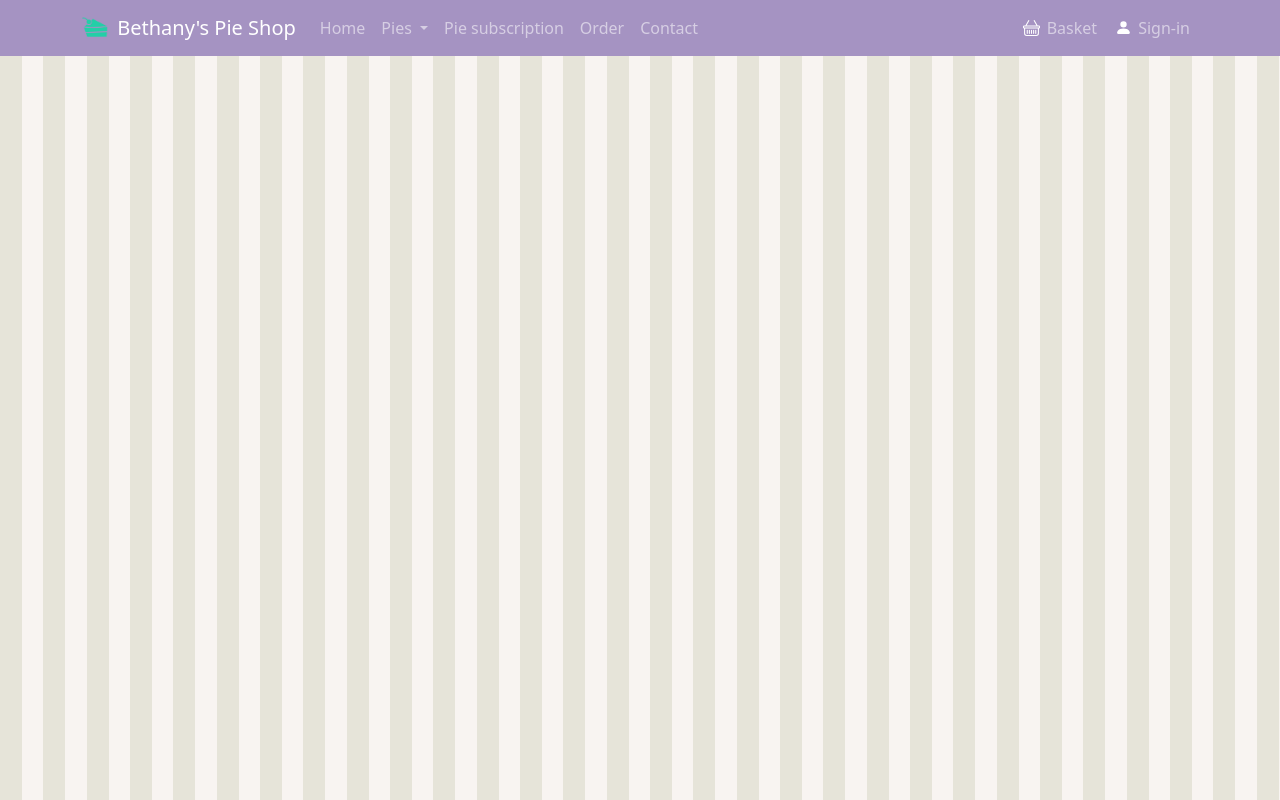
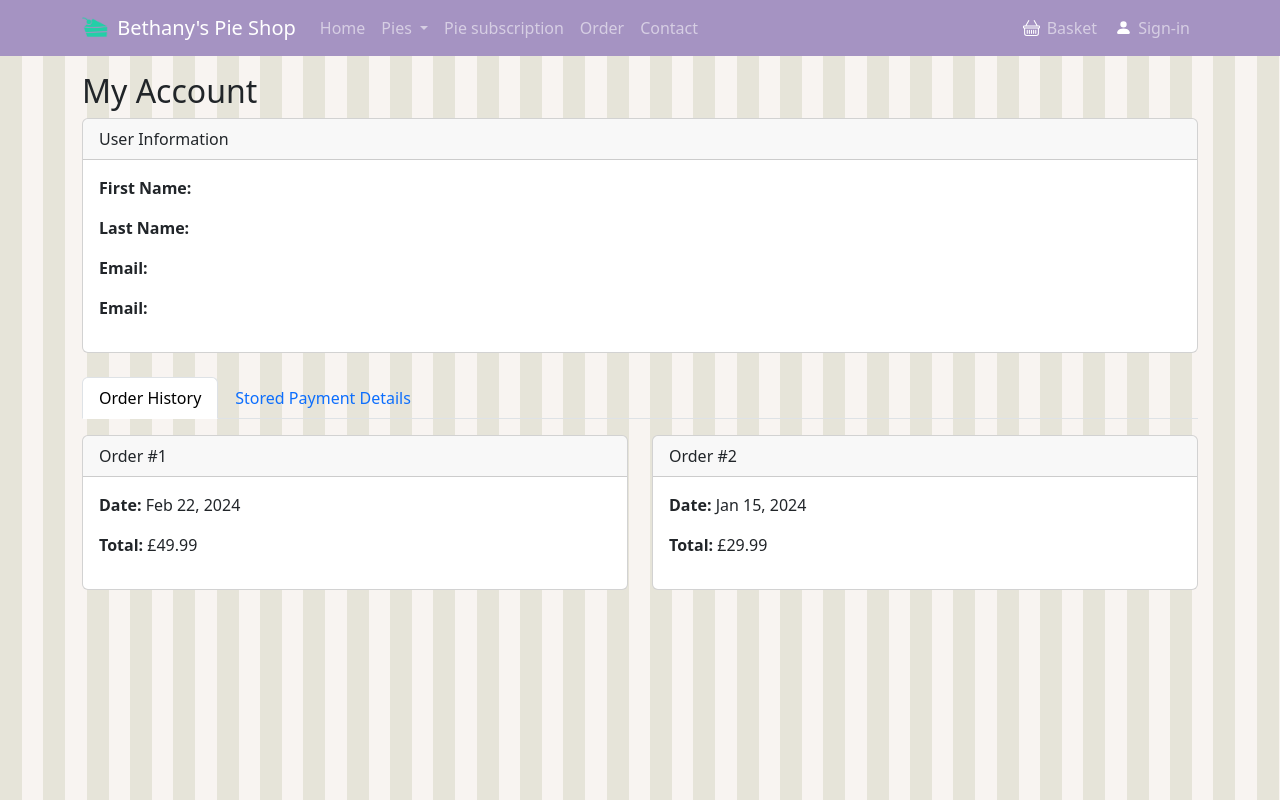
Before and after one commit to Covac45/bethanys-pie-shop, an Angular app: page /myaccount in a window 1280 px wide. Before the commit this address led to /. Built offline with nearby package versions, Linux system fonts and the light colour scheme.

Commit message:
Implemented myaccount component to allow user to see details specific to them upon login, including account details and order history.

```diff
--- a/src/app/app.routes.ts
+++ b/src/app/app.routes.ts
@@ -23,6 +23,7 @@ import { StrawberryPieComponent } from './products/strawberry-pie/strawberry-pie
 import { ProductDetailsComponent } from './product-page/product-details/product-details.component';
 import { CartComponent } from './cart/cart.component';
 import { LoginComponent } from './login/login.component';
+import { MyaccountComponent } from './myaccount/myaccount.component';
 
 export const routes: Routes = [
     {path: 'home', component: HomeComponent, title: "Home - Bethany's Pie Shop"},
@@ -30,7 +31,11 @@ export const routes: Routes = [
     {path: 'pieSubscription', component: PieSubscriptionComponent, title: "Pie Subscription - Bethany's Pie Shop"},
     {path: 'contact', component: ContactComponent, title: "Contact - Bethany's Pie Shop"},
     {path: 'cart', component: CartComponent, title: "Basket - Bethany's Pie Shop"},
+
+    //user routes
     {path: 'login', component: LoginComponent, title: "Sign in - Bethany's Pie Shop"},
+    {path: 'myaccount', component: MyaccountComponent, title: "My account - Bethany's Pie Shop"},
+
 
 
     //pie pages
--- /dev/null
+++ b/src/app/myaccount/myaccount.component.html
@@ -0,0 +1,30 @@
+<div class="container mt-4">
+    <h2>My Account</h2>
+
+    <!-- User Information Card -->
+    <div class="card mb-4">
+      <div class="card-header">User Information</div>
+      <div class="card-body">
+        <p><strong>First Name:</strong> {{ user?.firstName }}</p>
+        <p><strong>Last Name:</strong> {{ user?.lastName }}</p>
+        <p><strong>Email:</strong> {{ user?.username }}</p>
+        <p><strong>Email:</strong> {{ user?.username }}</p>
+      </div>
+    </div>
+
+    <!-- Bootstrap Tabs -->
+    <ul class="nav nav-tabs" id="accountTabs">
+      <li class="nav-item">
+        <a class="nav-link active" data-bs-toggle="tab" href="#orders">Order History</a>
+      </li>
+      <li class="nav-item">
+        <a class="nav-link" data-bs-toggle="tab" href="#payments">Stored Payment Details</a>
+      </li>
+    </ul>
+
+    <!-- Tab Content -->
+    <div class="tab-content mt-3">
+      <div id="orders" class="tab-pane fade show active">
+        <BPS-order-history></BPS-order-history>
+      </div>
+    </div>
--- /dev/null
+++ b/src/app/myaccount/myaccount.component.ts
@@ -0,0 +1,22 @@
+import { Component } from '@angular/core';
+import { AllpiesComponent } from "../pies/allpies/allpies.component";
+import { OrderHistoryComponent } from "../order-history/order-history.component";
+import { IUser } from '../user-service/user.model';
+import { UserService } from '../user-service/user.service';
+
+@Component({
+  selector: 'BPS-myaccount',
+  imports: [OrderHistoryComponent],
+  templateUrl: './myaccount.component.html',
+  styleUrl: './myaccount.component.scss'
+})
+export class MyaccountComponent {
+
+  public user!: IUser;
+
+  constructor(private userService: UserService) {}
+
+  ngOnInit(): void {
+    this.userService.user$.subscribe(u => this.user = u)
+  };
+}
```
Also changed, not shown: src/app/myaccount/myaccount.component.scss (added), 1 other file (tests, documents, lock files or other folders).
